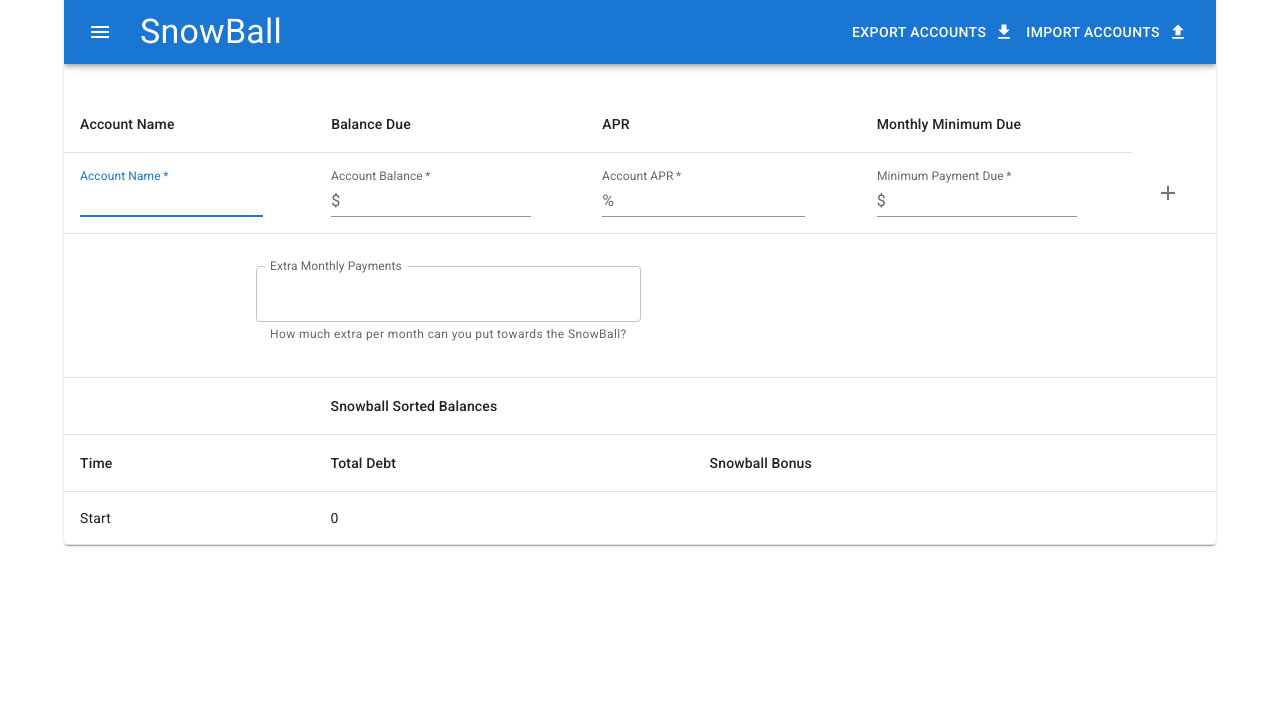
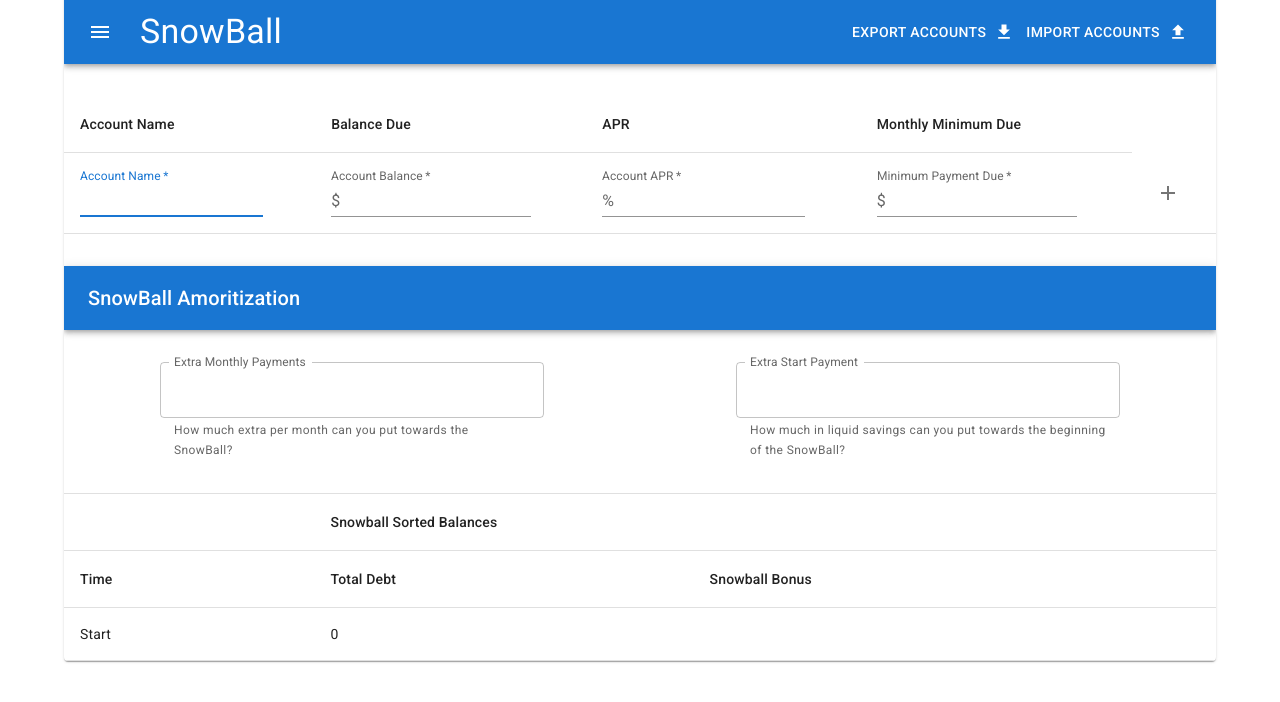
Before and after one commit to chase-skibeness/snowball, a React (Create React App) app: page / in a window 1280 px wide. Shown: the top 702 px of the page. Built offline with nearby package versions, Linux system fonts and the light colour scheme.

Commit message:
Can I be done now?

```diff
--- a/src/AccountsDisplay/AccountsDisplay.js
+++ b/src/AccountsDisplay/AccountsDisplay.js
@@ -1,6 +1,5 @@
 import {
   Grid,
-  Paper,
   Table,
   TableBody,
   TableCell,
@@ -15,7 +14,7 @@ export default function AccountsDisplay({ accounts, updateAccounts }) {
   return (
     <Grid container spacing={2}>
       <Grid item xs={12}>
-        <TableContainer>
+      <TableContainer>
           <Table>
             <TableHead>
               <TableRow key="HeaderRow">
--- a/src/App.js
+++ b/src/App.js
@@ -6,14 +6,24 @@ import {
   Typography,
   IconButton,
   Grid,
-  Card
+  Card,
+  Divider
 } from "@mui/material";
 import { useState, useEffect } from "react";
 import { Upload, Download, Menu } from "@mui/icons-material";
 import AccountsDisplay from "./AccountsDisplay/AccountsDisplay";
 import SnowBallDisplay from "./SnowBallDisplay/SnowBallDisplay";
+import { ThemeProvider } from "@emotion/react";
+import createTheme from "@mui/material/styles/createTheme";
+import { Box } from "@mui/system";
 
 function App() {
+  const darkTheme = createTheme({
+    pallette: {
+      mode: 'dark',
+    },
+  });
+
   let [accounts, updateAccounts] = useState([]);
 
   function exportAccounts(event) {
@@ -67,6 +77,13 @@ function App() {
           <AccountsDisplay accounts={accounts} updateAccounts={updateAccounts} />
         </Grid>
         <Grid item xs={12}>
+          <AppBar position="static">
+            <Toolbar>
+              <Typography variant="h6" align="justify" component="div" sx={{flexGrow: 1}}>SnowBall Amoritization</Typography>
+            </Toolbar>
+          </AppBar>
+        </Grid>
+        <Grid item xs={12}>
           <SnowBallDisplay accounts={accounts} />
         </Grid>
       </Grid>
--- a/src/SnowBallDisplay/SnowBallAmortizationTable.js
+++ b/src/SnowBallDisplay/SnowBallAmortizationTable.js
@@ -2,7 +2,7 @@ import { Table, TableBody, TableCell, TableContainer, TableHead, TableRow } from
 import { useEffect, useState } from "react";
 import Account from "../Account";
 
-export default function SnowBallAmortizationTable({ accounts, bonusPayment }) {
+export default function SnowBallAmortizationTable({ accounts, bonusPayment, startPayment }) {
   const [totalDebt, setTotalDebt] = useState(0);
 
   useEffect(() => {
@@ -14,10 +14,10 @@ export default function SnowBallAmortizationTable({ accounts, bonusPayment }) {
     );
 
     return (
-      <SnowBallAmortizationTable accounts={accounts} bonusPayment={bonusPayment} />
+      <SnowBallAmortizationTable accounts={accounts} bonusPayment={bonusPayment} startPayment={startPayment} />
 
     );
-  }, [accounts, bonusPayment]);
+  }, [accounts, bonusPayment, startPayment]);
 
   function calculateMonthInterest(principal, rate) {
     return principal + principal * rate;
--- a/src/SnowBallDisplay/SnowBallDisplay.js
+++ b/src/SnowBallDisplay/SnowBallDisplay.js
@@ -2,22 +2,33 @@ import { Grid } from "@mui/material";
 import { useState } from "react";
 import SnowBallAmortizationTable from "./SnowBallAmortizationTable";
 import SnowBallBonusForm from "./SnowBallBonusForm";
+import SnowBallStartForm from "./SnowBallStartForm";
 
 export default function SnowBallDisplay({ accounts }) {
   const [bonusPayment, setBonusPayments] = useState();
+  const [startPayment, setStartPayment] = useState();
+
   return (
     <Grid container>
-      <Grid item xs={2} />
-      <Grid item xs={8}>
+      <Grid item xs={1} />
+      <Grid item xs={4}>
         <SnowBallBonusForm
           bonusPayment={bonusPayment}
           setBonusPayments={setBonusPayments}
         />
       </Grid>
       <Grid item xs={2} />
+      <Grid item xs={4}>
+        <SnowBallStartForm
+          startPayment={startPayment}
+          setStartPayments={setStartPayment}
+        />
+      </Grid>
+      <Grid item xs={1} />
       <Grid item xs={12}>
         <SnowBallAmortizationTable
           bonusPayment={bonusPayment}
+          startPayment={startPayment}
           accounts={accounts}
         />
       </Grid>
--- /dev/null
+++ b/src/SnowBallDisplay/SnowBallStartForm.js
@@ -0,0 +1,14 @@
+import { TextField } from "@mui/material";
+
+export default function SnowBallStartForm({ startPayment, setStartPayment }) {
+  return (
+    <TextField
+      value={startPayment}
+      onChange={(e) => setStartPayment(parseFloat(e.target.value))}
+      label="Extra Start Payment"
+      type="number"
+      helperText="How much in liquid savings can you put towards the beginning of the SnowBall?"
+      InputLabelProps={{ shrink: true }}
+    />
+  );
+}
```
